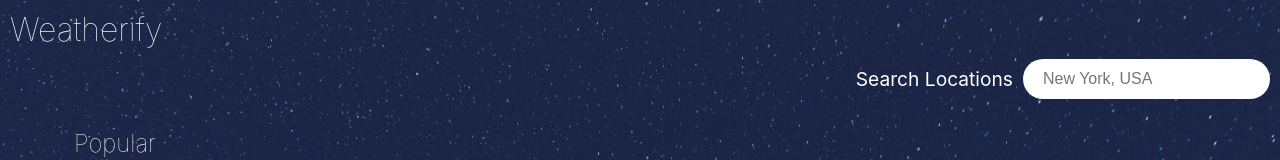
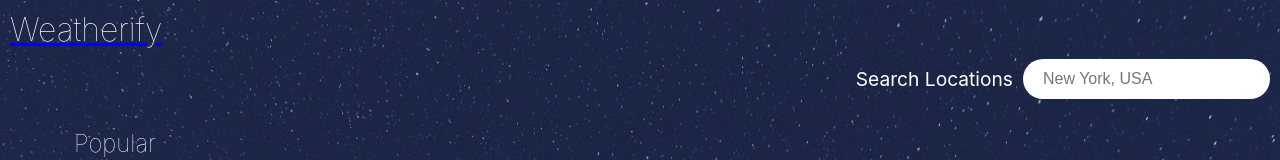
Before and after one commit to elikeyz/weatherify, a React (Create React App) app: page / in a window 1280 px wide. Shown: the top 160 px of the page. Built offline with nearby package versions, Linux system fonts and the light colour scheme.

Commit message:
add comments

```diff
--- a/src/App.js
+++ b/src/App.js
@@ -6,13 +6,17 @@ import SearchForm from './components/SearchForm';
 import Weather from './pages/Weather';
 import './App.css';
 
+/**
+ * The App component
+ */
 const App = () => {
 
+  // Declare the background image and time of day style class states
   const [backgroundImage, setBackground] = useState('/day-sky.jpg');
   const [timeClass, setTimeClass] = useState('/night-sky.jpg');
 
   useEffect(() => {
-    // Set background image based on whether the user's timezone is daytime or night
+    // Set background image and style classes based on whether the user's timezone is daytime or night
     const date = new Date();
     if (date.getHours() > 5 && date.getHours() < 19) {
       setBackground('/day-sky.jpg');
--- a/src/components/Header/index.js
+++ b/src/components/Header/index.js
@@ -1,8 +1,14 @@
 import './Header.css';
+import { Link } from 'react-router-dom';
 
+/**
+ * The Header Component
+ */
 const Header = () => (
     <header>
-        <h1>Weatherify</h1>
+        <Link to="/">
+            <h1>Weatherify</h1>
+        </Link>
     </header>
 );
 
--- a/src/components/SearchForm/index.js
+++ b/src/components/SearchForm/index.js
@@ -1,8 +1,12 @@
 import { useState } from 'react';
 import './SearchForm.css';
 
+/**
+ * The search form component
+ */
 const SearchForm = () => {
 
+    // Declare the location field input value state.
     const [location, setLocation] = useState('');
 
     return (
--- a/src/components/WeatherDetails/index.js
+++ b/src/components/WeatherDetails/index.js
@@ -1,12 +1,18 @@
 import './WeatherDetails.css';
 
+
+/**
+ * The Weather Details component
+ */
 const WeatherDetails = () => {
     return (
         <section class="weather-details">
-            <h2>Lagos, Nigeria</h2>
-            <p class="description">Clear Skies</p>
-            <p class="temp">30<sup>o</sup>C</p>
-            <img src="https://assets.weatherstack.com/images/wsymbols01_png_64/wsymbol_0025_light_rain_showers_night.png" alt="clear skies" />
+            <div>
+                <h2>Lagos, Nigeria</h2>
+                <p class="description">Clear Skies</p>
+                <p class="temp">30<sup>o</sup>C</p>
+                <img src="https://assets.weatherstack.com/images/wsymbols01_png_64/wsymbol_0025_light_rain_showers_night.png" alt="clear skies" />
+            </div>
         </section>
     );
 };
--- a/src/pages/Landing/index.js
+++ b/src/pages/Landing/index.js
@@ -1,5 +1,8 @@
 import PopularCities from '../../components/PopularCities';
 
+/**
+ * THe Landing page
+ */
 const Landing = () => {
     return (
         <PopularCities />
--- a/src/pages/Weather/index.js
+++ b/src/pages/Weather/index.js
@@ -1,5 +1,8 @@
 import WeatherDetails from '../../components/WeatherDetails';
 
+/**
+ * The Weather page
+ */
 const Weather = () => {
     return (
         <WeatherDetails />
```
Also changed, not shown: src/components/PopularCities/index.js (+8 -0 lines).
